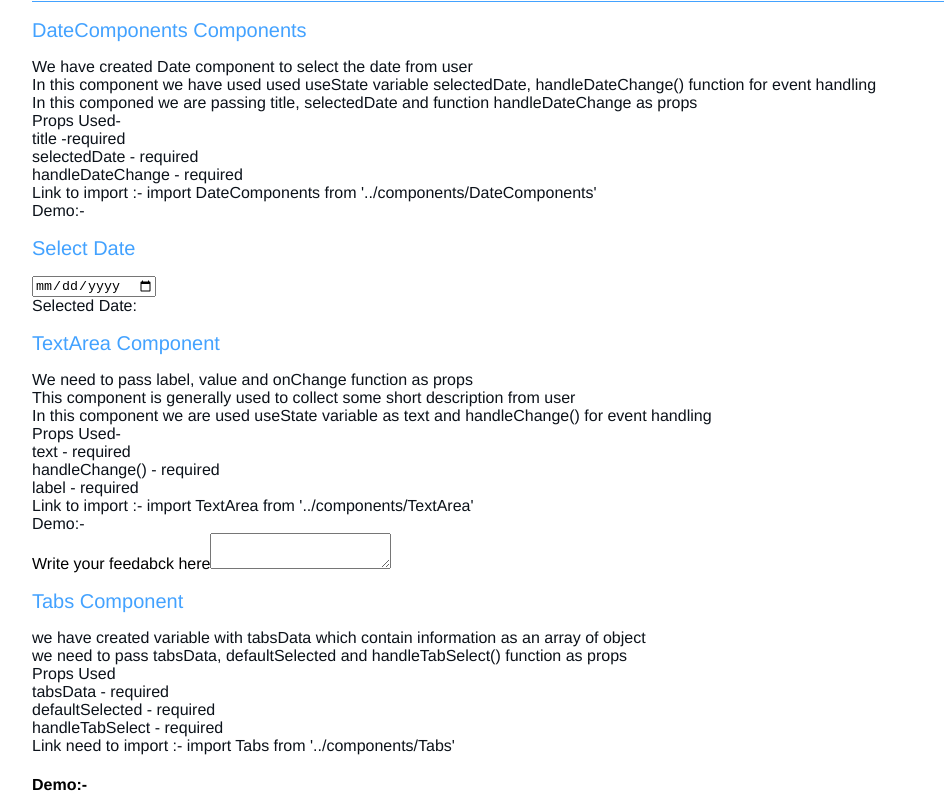
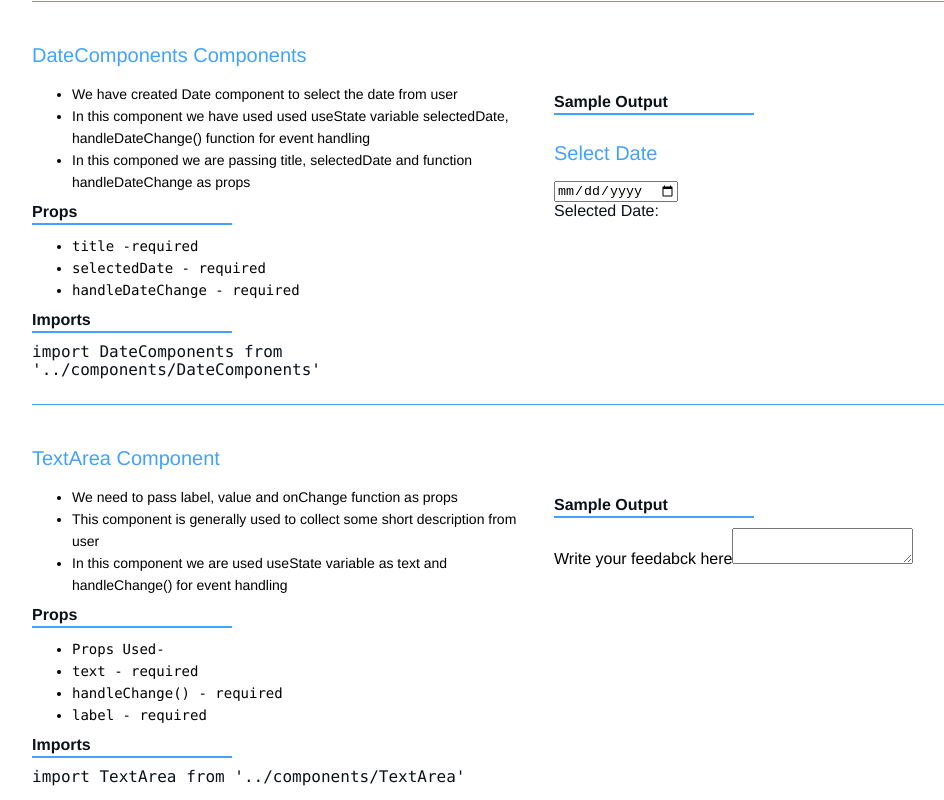
Before and after one commit to Sumit2406/floatrweb, a React (Create React App) app: page /description in a window 1280 px wide. Shown: the part 2260-3060 px from the top of the page, without its empty margins (96-1040 px from the left). Built offline with nearby package versions, Linux system fonts and the light colour scheme.

Commit message:
CSS add for TextArea

```diff
--- a/src/screens/Description.js
+++ b/src/screens/Description.js
@@ -191,7 +191,6 @@ export default function Description() {
               <Checkbox chkHableClick={chkHableClick} isChecked={isChecked} />
             </div>
           </div>
-
         </div>
 
         <div className="compoblock">
@@ -248,8 +247,8 @@ export default function Description() {
               <ul>
                 <li>
                   In button componet we have used props "txt" as button title,
-            "buttonStyle" as style and handleClick as as function and passed all
-            these as props{" "}
+                  "buttonStyle" as style and handleClick as as function and
+                  passed all these as props{" "}
                 </li>
               </ul>
               <p className="subtitle">Props</p>
@@ -284,15 +283,18 @@ export default function Description() {
             <div className="leftblock">
               <ul>
                 <li>
-            We have created custom file upload button with the help of Icon, and
-            uploadHandler funtion{" "}
+                  We have created custom file upload button with the help of
+                  Icon, and uploadHandler funtion{" "}
                 </li>
                 <li>we need to pass uploadHandler() fucntion as props </li>
                 <li>
-            In this component we have used use state to check the status of
-            uploaded image also used use ref to perform
+                  In this component we have used use state to check the status
+                  of uploaded image also used use ref to perform
                 </li>
-          <li>In this componet we have used useref to update Dom directly </li>              </ul>
+                <li>
+                  In this componet we have used useref to update Dom directly{" "}
+                </li>{" "}
+              </ul>
               <p className="subtitle">Props</p>
               <code>
                 <ul>
@@ -306,63 +308,95 @@ export default function Description() {
             </div>
             <div className="rightblock">
               <p className="subtitle">Sample Output</p>
-              <div>          <FileUploader uploadHandler={uploadHandler} />
+              <div>
+                {" "}
+                <FileUploader uploadHandler={uploadHandler} />
               </div>
             </div>
           </div>
         </div>
 
-        <div>
+        <div className="compoblock">
     <h2>DateComponents Components</h2>
-          <p>We have created Date component to select the date from user</p>
-          <p>
+          <div className="masterblock">
+            <div className="leftblock">
+              <ul>
+<li>We have created Date component to select the date from user</li>
+          <li>
             In this component we have used used useState variable selectedDate,
             handleDateChange() function for event handling
-          </p>
-          <p>
+          </li>
+          <li>
             In this componed we are passing title, selectedDate and function
             handleDateChange as props
-          </p>
-          <p>Props Used- </p>
-          <p>title -required</p>
-          <p>selectedDate - required</p>
-          <p>handleDateChange - required </p>
-          <p>
-            Link to import :- import DateComponents from
-            '../components/DateComponents'
-          </p>
-          <p>Demo:-</p>
+          </li>
+  </ul>
+              <p className="subtitle">Props</p>
+              <code>
+                <ul>
+       <li>title -required</li>
+          <li>selectedDate - required</li>
+          <li>handleDateChange - required </li>
+                          </ul>
+              </code>
+              <p className="subtitle">Imports</p>
+              <code>
+                <p>import DateComponents from
+            '../components/DateComponents'</p>
+              </code>
+            </div>
+            <div className="rightblock">
+              <p className="subtitle">Sample Output</p>
+              <div>
           <DateComponents
             title="Select Date"
             handleDateChange={handleDateChange}
             selectedDate={selectedDate}
-          />
+          />              </div>
+            </div>
+          </div>
         </div>
 
-        <div>
+        <div className="compoblock">
     <h2>TextArea Component</h2>
-          <p>We need to pass label, value and onChange function as props</p>
-          <p>
+          <div className="masterblock">
+            <div className="leftblock">
+              <ul>
+<li>We need to pass label, value and onChange function as props</li>
+          <li>
             This component is generally used to collect some short description
             from user
-          </p>
-          <p>
+          </li>
+          <li>
             In this component we are used useState variable as text and
             handleChange() for event handling{" "}
-          </p>
-          <p>Props Used- </p>
-          <p>text - required</p>
-          <p>handleChange() - required</p>
-          <p>label - required</p>
-          <p>
-            Link to import :- import TextArea from '../components/TextArea'{" "}
-          </p>
-          <p>Demo:-</p>
+          </li>
+  </ul>
+              <p className="subtitle">Props</p>
+              <code>
+                <ul>
+                 <li>Props Used- </li>
+          <li>text - required</li>
+          <li>handleChange() - required</li>
+          <li>label - required</li>
+                          </ul>
+              </code>
+              <p className="subtitle">Imports</p>
+              <code>
+                <p>import TextArea from '../components/TextArea'</p>
+              </code>
+            </div>
+            <div className="rightblock">
+              <p className="subtitle">Sample Output</p>
+              <div>
           <TextArea
             label="Write your feedabck here"
             value={text}
             onChange={handleChange}
           />
+         </div>
+            </div>
+          </div>
         </div>
 
         <div>
```
Lines whose indentation alone changed are shown as unchanged.
